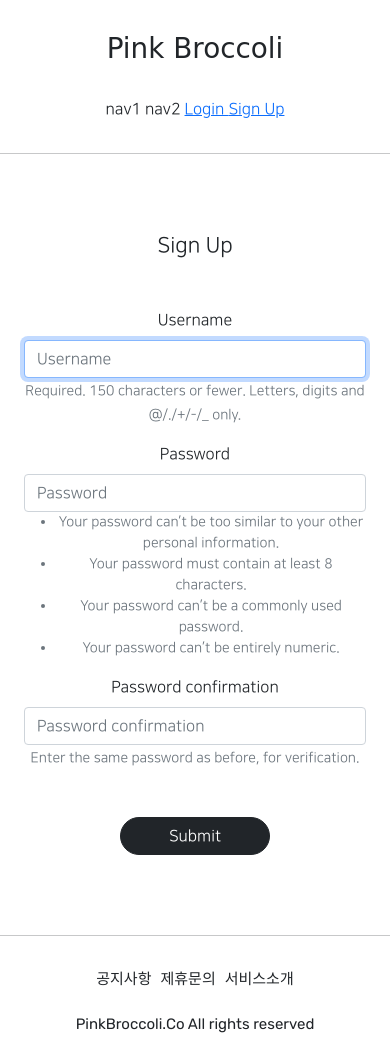
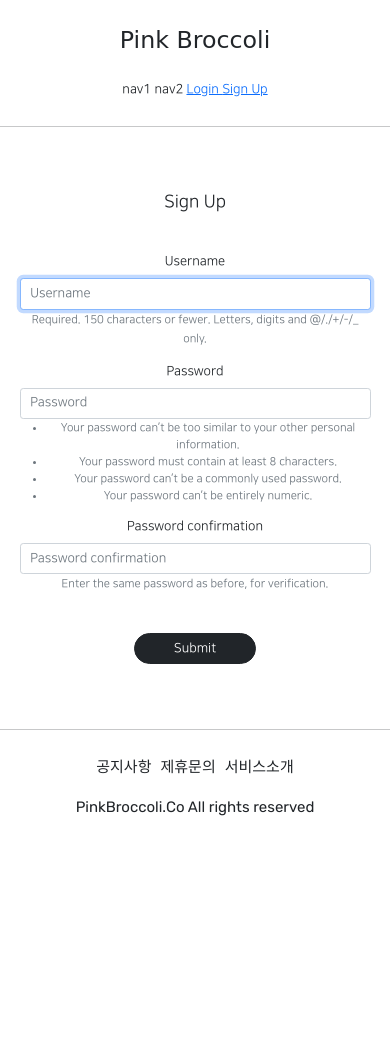
Before and after one commit to Minseong-COLI/web-app_test, a Django app: page /accounts/create/ in a window 390 px wide. After the commit the page ends 816 px from the top, so only its background shows below. Run offline with Django 3.2, Linux system fonts and the light colour scheme; parts of the project's set-up code (start-up, migrations or seed data) failed here and were passed over; some libraries are stand-ins or nearby versions; some web fonts are replaced.

Commit message:
8/12 commit_2

```diff
--- a/static/base.css
+++ b/static/base.css
@@ -72,3 +72,13 @@
     border-radius: 1rem;
     margin: 1rem;
 }
+
+/*media 쿼리 : css 스타일 안에서 기기,사이트의 정보 얻기*/
+/*너비가 500px 이하로 떨어지는 순간에 해당 내용 적용*/
+@media screen and (max-width: 500px) {
+    /* 전체 html에 적용 */
+    html{
+        /* default font-size = 16px */
+        font-size: 13px;
+    }
+}
```
